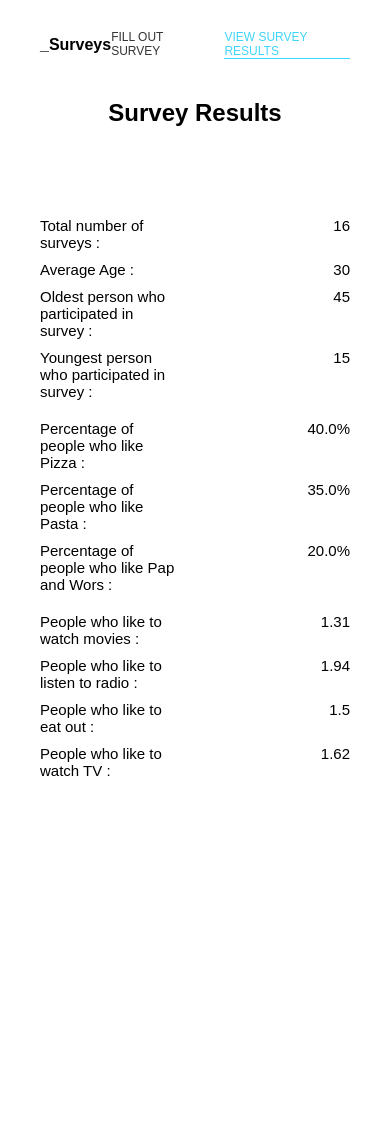
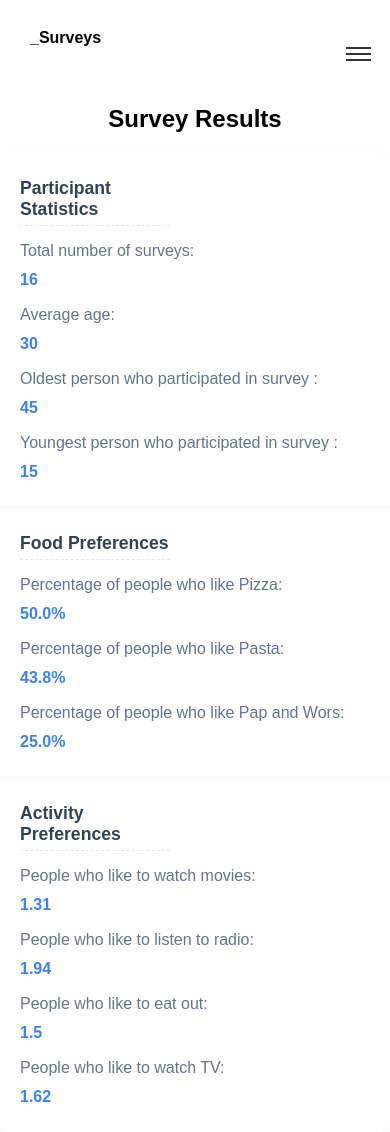
Before and after one commit to spmalaka/Survey_App, a Flask app: page /results in a window 390 px wide. Before the commit the page ends 776 px from the top, so only its background shows below. Run offline with Flask 3, Linux system fonts and the light colour scheme; data comes from the database, SQL or seed files in the repository; both versions use the stored data as it was after the commit.

Commit message:
Added responsiveness to App

```diff
--- a/app.py
+++ b/app.py
@@ -50,7 +50,6 @@ def results():
     conn = get_connection()
     cursor = conn.cursor()
 
-    # SQLite doesn't have dictionary=True, but we set row_factory in db.py
     cursor.execute("SELECT * FROM surveys")
     surveys = cursor.fetchall()
 
@@ -84,9 +83,9 @@ def results():
     total_foods = len(foods)
     if total_foods > 0:
         food_stats = {
-            "pizza": round((foods.count("Pizza") / total_foods) * 100, 1),
-            "pasta": round((foods.count("Pasta") / total_foods) * 100, 1),
-            "Pap and Wors": round((foods.count("Pap and Wors") / total_foods) * 100, 1),
+            "pizza": round((foods.count("Pizza") / total_surveys) * 100, 1),
+            "pasta": round((foods.count("Pasta") / total_surveys) * 100, 1),
+            "Pap and Wors": round((foods.count("Pap and Wors") / total_surveys) * 100, 1),
         }
     else:
         food_stats = {
--- a/static/javascript.js
+++ b/static/javascript.js
@@ -13,17 +13,16 @@ document.addEventListener("DOMContentLoaded", function () {
         links.forEach(link => {
             const linkPath = new URL(link.href).pathname;
 
-            // Exact match gets priority
             if (linkPath === currentPath) {
                 bestMatch = link;
                 bestMatchLength = linkPath.length;
             }
-            // Partial match (for nested routes)
+
             else if (currentPath.startsWith(linkPath) && linkPath.length > bestMatchLength && linkPath !== '/') {
                 bestMatch = link;
                 bestMatchLength = linkPath.length;
             }
-            // Handle root path specially
+
             else if (linkPath === '/' && currentPath === '/' && bestMatchLength === 0) {
                 bestMatch = link;
                 bestMatchLength = 1;
@@ -35,43 +34,79 @@ document.addEventListener("DOMContentLoaded", function () {
         }
     }
 
-    // Update on load
     updateActiveNavLink();
 
     // Update after a small delay (handles redirect scenarios)
     setTimeout(updateActiveNavLink, 250);
 });
 
+
+
 document.addEventListener("DOMContentLoaded", function () {
     const form = document.getElementById("survey-form");
     const dobInput = document.getElementById("date_of_birth");
     const dobError = document.getElementById("dob-error");
+    const phoneInput = document.querySelector('input[name="contact_number"]');
+    const phoneError = document.getElementById("contact-error");
+
+    // Real-time phone number validation
+    phoneInput.addEventListener("input", function() {
+        // Remove any non-numeric characters as user types
+        let value = this.value.replace(/[^0-9]/g, '');
+
+        if (value.length > 10) {
+            value = value.substring(0, 10);
+        }
+
+        this.value = value;
+
+        validatePhone();
+    });
+
+    // Prevent non-numeric characters from being typed
+    phoneInput.addEventListener("keypress", function(e) {
+        // Allow: backspace, delete, tab, escape, enter
+        if ([8, 9, 27, 13, 46].indexOf(e.keyCode) !== -1 ||
+            // Allow: Ctrl+A, Ctrl+C, Ctrl+V, Ctrl+X
+            (e.keyCode === 65 && e.ctrlKey === true) ||
+            (e.keyCode === 67 && e.ctrlKey === true) ||
+            (e.keyCode === 86 && e.ctrlKey === true) ||
+            (e.keyCode === 88 && e.ctrlKey === true)) {
+            return;
+        }
+        // Ensure that it is a number and stop the keypress
+        if ((e.shiftKey || (e.keyCode < 48 || e.keyCode > 57)) && (e.keyCode < 96 || e.keyCode > 105)) {
+            e.preventDefault();
+        }
+    });
+
 
     // Real-time validation as user types/changes date
     dobInput.addEventListener("change", function() {
         validateAge();
     });
 
-    // Form submission validation
-    form.addEventListener("submit", function (e) {
-        if (!validateAge()) {
-            e.preventDefault(); // Only prevent submission if validation fails
-            return;
-        }
+    // Real-time validation for checkboxes
+    document.querySelectorAll('input[name="favorite_food"]').forEach(checkbox => {
+        checkbox.addEventListener("change", function() {
+            validateCheckboxes();
+        });
+    });
 
-        e.preventDefault();
-        // If validation passes, show success message
-        alert("✅ Survey submitted successfully! Thank you for your participation.");
-        form.submit();
-        // Let the form submit normally to the database
-        // The form will reload/redirect after submission, so no need to reset manually
+    // Real-time validation for radio buttons
+    const ratingGroups = ['movies', 'radio', 'eating_out', 'tv'];
+    ratingGroups.forEach(groupName => {
+        document.querySelectorAll(`input[name="${groupName}"]`).forEach(radio => {
+            radio.addEventListener("change", function() {
+                validateRadioGroup(groupName);
+            });
+        });
     });
 
     function validateAge() {
         const dobValue = new Date(dobInput.value);
         const today = new Date();
 
-        // Clear previous error
         dobError.textContent = "";
 
         // Check if date is valid
@@ -80,13 +115,11 @@ document.addEventListener("DOMContentLoaded", function () {
             return false;
         }
 
-        // Check if date is not in the future
         if (dobValue > today) {
             dobError.textContent = "Date of birth cannot be in the future.";
             return false;
         }
 
-        // Calculate age
         let age = today.getFullYear() - dobValue.getFullYear();
         const monthDiff = today.getMonth() - dobValue.getMonth();
 
@@ -96,11 +129,231 @@ document.addEventListener("DOMContentLoaded", function () {
 
         // Validate age range
         if (age < 5 || age > 120) {
-            dobError.textContent = `🚫 Age must be between 5 and 120 years. Your calculated age: ${age}`;
+            dobError.textContent = `Age must be between 5 and 120 years. Your calculated age: ${age}`;
             return false;
         }
 
         dobError.textContent = "";
         return true;
     }
+
+    function validatePhone() {
+        const phoneValue = phoneInput.value;
+
+        // Clear previous error
+        phoneError.textContent = "";
+        phoneInput.classList.remove('error-highlight');
+
+
+        if (phoneValue === '') {
+            phoneError.textContent = "Phone number is required!";
+            phoneInput.classList.add('error-highlight');
+            return false;
+        }
+
+        if (phoneValue.length !== 10) {
+            phoneError.textContent = `Phone number must be exactly 10 digits.`;
+            phoneInput.classList.add('error-highlight');
+            return false;
+        }
+
+        if (!phoneValue.startsWith('0')) {
+            phoneError.textContent = "Phone number must start with 0.";
+            phoneInput.classList.add('error-highlight');
+            return false;
+        }
+
+        // All validations passed
+        phoneError.textContent = "";
+        phoneInput.classList.remove('error-highlight');
+        return true;
+    }
+
+    // Real-time validation functions
+    function validateCheckboxes() {
+        const favoriteFood = document.querySelectorAll('input[name="favorite_food"]:checked');
+        const checkboxGroup = document.querySelector('.checkbox-group');
+
+        if (favoriteFood.length > 0) {
+
+            if (checkboxGroup) {
+                checkboxGroup.classList.remove('error-highlight');
+            }
+            return true;
+        } else {
+
+            return false;
+        }
+    }
+
+    function validateRadioGroup(groupName) {
+        const selected = document.querySelector(`input[name="${groupName}"]:checked`);
+        const firstRadio = document.querySelector(`input[name="${groupName}"]`);
+
+        if (selected && firstRadio) {
+            const tableRow = firstRadio.closest('tr');
+            if (tableRow) {
+                tableRow.classList.remove('error-highlight');
+            }
+            return true;
+        }
+        return false;
+    }
+
+    //Validate form fields (checkboxes and radio buttons)
+    function validateFormFields() {
+        let isValid = true;
+        let errors = [];
+
+        document.querySelectorAll('.error-highlight').forEach(el => {
+            el.classList.remove('error-highlight');
+        });
+
+        // Validate favorite food checkboxes
+        const favoriteFood = document.querySelectorAll('input[name="favorite_food"]:checked');
+        if (favoriteFood.length === 0) {
+            isValid = false;
+            errors.push('• Select at least one favorite food');
+            const checkboxGroup = document.querySelector('.checkbox-group');
+            if (checkboxGroup) checkboxGroup.classList.add('error-highlight');
+        }
+
+        // Validate all rating questions
+        const ratingGroups = [
+            {name: 'movies', label: 'Movies'},
+            {name: 'radio', label: 'Radio'},
+            {name: 'eating_out', label: 'Eating Out'},
+            {name: 'tv', label: 'TV'}
+        ];
+
+        ratingGroups.forEach(group => {
+            const selected = document.querySelector(`input[name="${group.name}"]:checked`);
+            if (!selected) {
+                isValid = false;
+                errors.push(`• Rate "${group.label}"`);
+                const row = document.querySelector(`input[name="${group.name}"]`);
+                if (row) {
+                    const tableRow = row.closest('tr');
+                    if (tableRow) tableRow.classList.add('error-highlight');
+                }
+            }
+        });
+
+
+        if (!isValid) {
+            alert('Please complete the following:\n\n' + errors.join('\n'));
+        }
+
+        return isValid;
+    }
+
+
+    // Form submission validation
+    form.addEventListener("submit", function (e) {
+
+        e.preventDefault();
+
+        const isAgeValid = validateAge();
+        const isPhoneValid = validatePhone();
+        const isFormComplete = validateFormFields();
+
+        if (isAgeValid  && isPhoneValid && isFormComplete) {
+            alert("✅ Survey submitted successfully! Thank you for your participation.");
+            form.submit();
+        }
+
+    });
+
+
 });
+
+// Mobile navbar toggle functionality
+document.addEventListener('DOMContentLoaded', function() {
+    const navbarToggle = document.querySelector('.navbar-toggle');
+    const navLinks = document.querySelector('.nav-links');
+
+    // Toggle mobile menu
+    if (navbarToggle && navLinks) {
+        navbarToggle.addEventListener('click', function() {
+            navbarToggle.classList.toggle('active');
+            navLinks.classList.toggle('active');
+        });
+
+        // Close menu when clicking on a link
+        navLinks.addEventListener('click', function(e) {
+            if (e.target.tagName === 'A') {
+                navbarToggle.classList.remove('active');
+                navLinks.classList.remove('active');
+            }
+        });
+
+        // Close menu when clicking outside
+        document.addEventListener('click', function(e) {
+            if (!navbarToggle.contains(e.target) && !navLinks.contains(e.target)) {
+                navbarToggle.classList.remove('active');
+                navLinks.classList.remove('active');
+            }
+        });
+
+        // Close menu on escape key
+        document.addEventListener('keydown', function(e) {
+            if (e.key === 'Escape') {
+                navbarToggle.classList.remove('active');
+                navLinks.classList.remove('active');
+            }
+        });
+    }
+
+    // Handle window resize - close mobile menu if window gets larger
+    window.addEventListener('resize', function() {
+        if (window.innerWidth > 768) {
+            if (navbarToggle) navbarToggle.classList.remove('active');
+            if (navLinks) navLinks.classList.remove('active');
+        }
+    });
+
+});
+
+
+(function initNavbar() {
+    window.addEventListener('load', function() {
+
+        const toggle = document.getElementById('nav-toggle');
+        const menu = document.getElementById('main-nav');
+
+        if (!toggle || !menu) {
+            console.warn('Using class selectors as fallback');
+            toggle = document.querySelector('.navbar-toggle');
+            menu = document.querySelector('.nav-links');
+        }
+
+        if (!toggle || !menu) {
+            console.error('Nav elements not found');
+            return;
+        }
+
+        const newToggle = toggle.cloneNode(true);
+        const newMenu = menu.cloneNode(true);
+        toggle.replaceWith(newToggle);
+        menu.replaceWith(newMenu);
+
+        const cleanToggle = document.getElementById('nav-toggle') || newToggle;
+        const cleanMenu = document.getElementById('main-nav') || newMenu;
+
+        cleanToggle.addEventListener('click', function navToggle() {
+            cleanMenu.classList.toggle('active');
+            this.classList.toggle('is-active');
+
+            const isActive = cleanMenu.classList.contains('active');
+            cleanMenu.style.display = isActive ? 'flex' : 'none';
+
+            console.log('Nav state:', {
+                visible: isActive,
+                computed: window.getComputedStyle(cleanMenu).display
+            });
+        });
+
+        cleanMenu.classList.remove('active');
+        cleanMenu.style.display = 'none';
+    });
+})();
--- a/static/style.css
+++ b/static/style.css
@@ -1,6 +1,7 @@
 body {
     font-family: Arial, sans-serif;
-    margin: 20px;
+    margin: 0;
+
 }
 
 h2 {
@@ -12,14 +13,19 @@ h2 {
     justify-content: space-between;
     align-items: center;
     list-style: none;
-    padding: 10px 20px;
+    padding: 15px 30px;
     margin-bottom: 30px;
+    margin-top: 0;
+    height: 45px;
+    position: relative;
+    z-index: 1000;
 }
 
 .logo {
     font-weight: bold;
     font-size: 16px;
 }
+
 
 .nav-links {
     display: flex;
@@ -46,6 +52,8 @@ h2 {
     font-weight: normal;
     font-size: 12px;
 }
+
+
 
 .form-container {
   max-width: 700px;
@@ -82,11 +90,16 @@ input[type="text"],
 input[type="email"],
 input[type="date"] {
   padding: 6px;
-  margin-bottom: 16px;
+  margin-bottom: 12px;
   border: 1px solid #40d5fa;
   border-radius: 3px;
   width: 300px;
   font-size: 14px;
+}
+
+.error-message{
+  font-size: 14px;
+  color: red;
 }
 
 .checkbox-group {
@@ -94,6 +107,19 @@ input[type="date"] {
   gap: 20px;
   margin-top: 10px;
 
+}
+
+.error-highlight {
+  background-color: #ffe6e6 !important;
+  border: 2px solid #ff0000 !important;
+  border-radius: 4px;
+  padding: 5px;
+  transition: all 0.3s ease;
+}
+
+.checkbox-group.error-highlight {
+  padding: 5px;
+  margin: 5px 0;
 }
 
 .checkbox-item {
@@ -170,41 +196,219 @@ input[type="date"] {
   background-color: #45a049;
 }
 
-/***RESULTS PAGE*****/
-table {
-  margin-top: 10px;
-  border-collapse: collapse;
-  width: 100%;
-  text-align: center;
+/* Mobile hamburger menu button */
+.navbar-toggle {
+  display: none; /* Hidden on desktop */
+  background: transparent;
+  border: none;
+  cursor: pointer;
+  padding: 0;
+  position: absolute;
+  right: 30px;
+  top: 50%;
+  transform: translateY(-50%);
+  width: 24px;
+  height: 24px;
+  z-index: 1001;
 }
 
-table th, table td {
-  padding: 10px;
+
+/* Hamburger icon */
+.hamburger {
+  display: block;
+    width: 25px;
+    height: 2px;
+    background-color: #333;
+    position: relative;
+    transition: all 0.3s ease;
 }
 
+/*.hamburger,*/
+.hamburger::before,
+.hamburger::after {
+  content: '';
+  position: absolute;
+  width: 25px;
+  height: 2px;
+  background-color: #333;
+  left: 0;
+  transition: all 0.3s ease;
+}
+
+.hamburger::before {
+  top: -6px;
+}
+
+.hamburger::after {
+  bottom: -6px;
+}
+
+/* Hamburger animation when active */
+.navbar-toggle.active .hamburger {
+  background: transparent;
+}
+
+.navbar-toggle.active .hamburger::before {
+  transform: rotate(45deg);
+  top: 0;
+}
+
+.navbar-toggle.active .hamburger::after {
+  transform: rotate(-45deg);
+  top: 0;
+}
+
+
+/* Mobile styles */
+@media (max-width: 768px) {
+  .nav-links:not(.active) {
+      display: none !important;
+  }
+
+  /* Show when active */
+  .nav-links.active {
+      display: flex !important;
+      flex-direction: column;
+      margin-top: 15px;
+      margin-right: 25px;
+      background: white;
+      padding: 10px 0;
+  }
+
+  .navbar-toggle {
+      display: block !important;
+      position: absolute;
+      right: 20px;
+      top: 50%;
+      transform: translateY(-50%);
+  }
+}
+
+
+/* Form responsiveness*/
+@media (max-width: 768px) {
+  .form-container {
+    padding: 1rem;
+    margin: 0 1rem;
+  }
+
+  input[type="text"],
+  input[type="email"],
+  input[type="date"],
+  select {
+    width: 100%;
+    box-sizing: border-box;
+    font-size: 16px;
+  }
+
+  /* Table responsiveness for rating questions */
+  .rating-table {
+    overflow-x: auto;
+    display: block;
+    white-space: nowrap;
+  }
+
+  .rating-table table {
+    width: 100%;
+    min-width: 600px;
+  }
+
+  /* Checkbox group stacking */
+  .checkbox-group {
+    display: flex;
+    flex-direction: column;
+    gap: 0.5rem;
+  }
+
+  .checkbox-item {
+    display: flex;
+    align-items: center;
+    gap: 0.5rem;
+    padding: 0.5rem;
+  }
+
+  /* Button responsiveness */
+  button,
+  input[type="submit"] {
+    width: 100%;
+    padding: 0.875rem;
+    font-size: 1rem;
+    margin-top: 1rem;
+  }
+}
+
+/* Landscape orientation adjustments */
+@media (max-width: 768px) and (orientation: landscape) {
+  .navbar-nav {
+    max-height: 60vh;
+    overflow-y: auto;
+  }
+}
+
+/***RESULTS PAGE*****/
 .results-container {
-  max-width: 650px;
-  margin: 50px auto;
-  padding: 20px;
-  text-align: center;
-  font-family: Arial, sans-serif;
+  max-width: 800px;
+  margin: 0 auto;
+  background: white;
+  border-radius: 10px;
+  box-shadow: 0 2px 10px rgba(0,0,0,0.05);
+  overflow: hidden;
 }
 
 .results-grid {
-    display: grid;
-    grid-template-columns: 1fr 1fr;
-    gap: 10px 30px;
-    margin-top: 20px;
-    justify-content: center;
-    font-size: 15px;
+  display: grid;
+  grid-template-columns: 1fr auto;
+  gap: 12px 20px;
+  padding: 20px;
+  border-bottom: 1px solid #f1f5f9;
 }
 
-.results-grid .label {
-    text-align: left;
-    font-weight: normal;
-
+.results-grid:last-child {
+  border-bottom: none;
 }
 
-.results-grid .value {
-    text-align: right;
+.label {
+  font-weight: 500;
+  color: #64748b;
+  padding: 6px 0;
 }
+
+.value {
+  font-weight: 600;
+  color: #3b82f6;
+  padding: 6px 0;
+  text-align: right;
+}
+
+.no-surveys {
+  text-align: center;
+  padding: 30px;
+  color: #94a3b8;
+  font-style: italic;
+}
+
+.section-title {
+  grid-column: span 2;
+  font-size: 1.1rem;
+  font-weight: 600;
+  color: #334155;
+  margin-bottom: 5px;
+  padding-bottom: 5px;
+  border-bottom: 1px dashed #e2e8f0;
+}
+
+@media (max-width: 600px) {
+  .results-grid {
+      grid-template-columns: 1fr;
+      gap: 5px;
+  }
+
+  .value {
+      text-align: left;
+      padding-top: 0;
+  }
+
+  .section-title {
+      grid-column: span 1;
+  }
+}
--- a/templates/results.html
+++ b/templates/results.html
@@ -10,37 +10,60 @@
     <nav>
         <ul class="navbar">
             <li class="logo">_Surveys</li>
-            <li class="nav-links">
+            <button id="navbar-toggle" class="navbar-toggle" aria-label="Toggle navigation">
+                <span class="hamburger"></span>
+            </button>
+            <li id="main-nav" class="nav-links">
                 <a href="{{ url_for('index') }}"  class = "{{ 'active' if request.endpoint == 'index' else '' }}">FILL OUT SURVEY</a>
                 <a href="{{ url_for('results') }}" class="{{ 'active' if request.endpoint == 'results' else '' }}">VIEW SURVEY RESULTS</a>
             </li>
         </ul>
     </nav>
-
     <h2>Survey Results</h2>
-
     <div class="results-container">
         {% if total_surveys == 0 %}
-            <p>No Surveys Available.</p>
+            <p class="no-surveys">No Surveys Available</p>
         {% else %}
             <div class="results-grid">
-                <div class="label">Total number of surveys :</div><div class="value">{{ total }}</div>
-                <div class="label">Average Age :</div><div class="value">{{ avg_age }}</div>
-                <div class="label">Oldest person who participated in survey :</div><div class="value">{{ max_age }}</div>
-                <div class="label">Youngest person who participated in survey :</div><div class="value">{{ min_age }}</div>
+                <div class="section-title">Participant Statistics</div>
+                <div class="label">Total number of surveys:</div>
+                <div class="value">{{ total }}</div>
+
+                <div class="label">Average age:</div>
+                <div class="value">{{ avg_age }}</div>
+
+                <div class="label">Oldest person who participated in survey :</div>
+                <div class="value">{{ max_age }}</div>
+
+                <div class="label">Youngest person who participated in survey :</div>
+                <div class="value">{{ min_age }}</div>
             </div>
 
             <div class="results-grid">
-                <div class="label">Percentage of people who like Pizza :</div><div class="value">{{ food_stats["pizza"] }}%</div>
-                <div class="label">Percentage of people who like Pasta :</div><div class="value">{{ food_stats["pasta"] }}%</div>
-                <div class="label">Percentage of people who like Pap and Wors :</div><div class="value">{{ food_stats["Pap and Wors"] }}%</div>
+                <div class="section-title">Food Preferences</div>
+                <div class="label">Percentage of people who like Pizza:</div>
+                <div class="value">{{ food_stats["pizza"] }}%</div>
+
+                <div class="label">Percentage of people who like Pasta:</div>
+                <div class="value">{{ food_stats["pasta"] }}%</div>
+
+                <div class="label">Percentage of people who like Pap and Wors:</div>
+                <div class="value">{{ food_stats["Pap and Wors"] }}%</div>
             </div>
 
             <div class="results-grid">
-                <div class="label">People who like to watch movies :</div><div class="value">{{ ratings["movies"] }}</div>
-                <div class="label">People who like to listen to radio :</div><div class="value">{{ ratings["radio"] }}</div>
-                <div class="label">People who like to eat out :</div><div class="value">{{ ratings["eating_out"] }}</div>
-                <div class="label">People who like to watch TV :</div><div class="value">{{ ratings["tv"] }}</div>
+                <div class="section-title">Activity Preferences</div>
+                <div class="label">People who like to watch movies:</div>
+                <div class="value">{{ ratings["movies"] }}</div>
+
+                <div class="label">People who like to listen to radio:</div>
+                <div class="value">{{ ratings["radio"] }}</div>
+
+                <div class="label">People who like to eat out:</div>
+                <div class="value">{{ ratings["eating_out"] }}</div>
+
+                <div class="label">People who like to watch TV:</div>
+                <div class="value">{{ ratings["tv"] }}</div>
             </div>
         {% endif %}
     </div>
```
Also changed, not shown: templates/index.html (+10 -6 lines), app.db.
